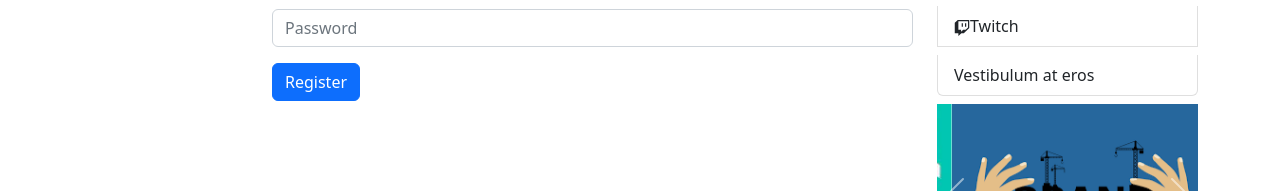
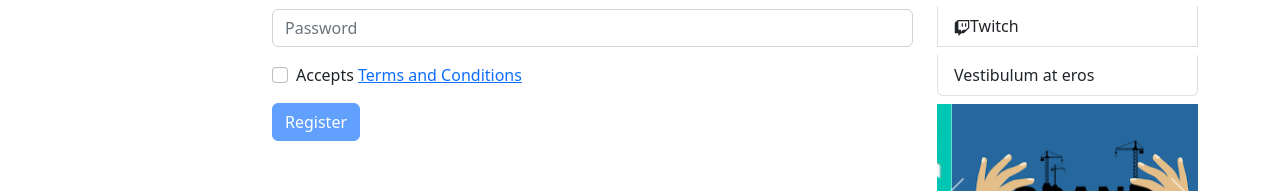
Before and after one commit to Melon-ali/dragon-news-client, a React (Create React App) app: page /register in a window 1280 px wide. Shown: the part 337-528 px from the top of the page. Built offline with nearby package versions, Linux system fonts and the light colour scheme; no server answers.

Commit message:
dragon news update

```diff
--- a/src/Pages/Login/Login/Login.js
+++ b/src/Pages/Login/Login/Login.js
@@ -1,14 +1,16 @@
-import React, { useContext } from 'react';
+import React, { useContext, useState } from 'react';
 import Button from 'react-bootstrap/Button';
 import Form from 'react-bootstrap/Form';
 import { AuthContext } from '../../../contexts/AuthProvider/AuthProvider';
-import { useNavigate } from 'react-router-dom';
+import { useLocation, useNavigate } from 'react-router-dom';
 
 const Login = () => {
+    const [error, setError] = useState('');
+    const {signIn} = useContext(AuthContext);
+    const navigate = useNavigate();
+    const location = useLocation();
 
-    const {signIn} = useContext(AuthContext);
-
-    const navigate = useNavigate();
+    const from = location.state?.from?.pathname || '/';
 
     const handleSubmit = event => {
         event.preventDefault();
@@ -21,11 +23,13 @@
         .then(result => {
             const user = result.user;
             console.log(user);
+            setError('');
             form.reset();
-            navigate('/')
+            navigate(from, {replace: true})
         })
         .catch(error => {
-            console.error(error)
+            console.error(error);
+            setError(error.message)
         })
     }
 
@@ -46,7 +50,7 @@
                 Login
             </Button>
             <Form.Text className="text-danger">
-
+               {error}
             </Form.Text>
         </Form>
     );
--- a/src/Pages/Login/Register/Register.js
+++ b/src/Pages/Login/Register/Register.js
@@ -1,11 +1,13 @@
-import React, { useContext } from 'react';
+import React, { useContext, useState } from 'react';
 import Button from 'react-bootstrap/Button';
 import Form from 'react-bootstrap/Form';
 import { AuthContext } from '../../../contexts/AuthProvider/AuthProvider';
+import { Link } from 'react-router-dom';
 
 const Register = () => {
-
-    const {createUser} = useContext(AuthContext);
+    const [error, setError] = useState('');
+    const [accepted, setAccepted] = useState(false);
+    const {createUser, updateUserProfile} = useContext(AuthContext);
 
     const handleSubmit = event => {
         event.preventDefault();
@@ -14,17 +16,33 @@
         const photoURL = form.photoURL.value;
         const email = form.email.value;
         const password = form.password.value;
-        console.log(name, photoURL, email, password);
 
         createUser(email, password)
         .then(result => {
             const user = result.user;
             console.log(user);
+            setError('');
             form.reset();
+            handleUpdateUserProfile(name, photoURL)
         })
         .catch(error => {
-            console.error(error)
+            console.error(error);
+            setError(error.message)
         })
+    }
+
+    const handleUpdateUserProfile = (name, photoURL) => {
+        const profile = {
+            displayName: name,
+            photoURL: photoURL
+        }
+        updateUserProfile(profile)
+        .then(() => {})
+        .catch(error => console.error(error))
+    }
+
+    const handleAccepted = event => {
+        setAccepted(event.target.checked)
     }
 
     return (
@@ -43,17 +61,22 @@
                 <Form.Label>Email address</Form.Label>
                 <Form.Control name='email' type="email" placeholder="Enter email" required/>
             </Form.Group>
-
             <Form.Group className="mb-3" controlId="formBasicPassword">
                 <Form.Label>Password</Form.Label>
                 <Form.Control name='password' type="password" placeholder="Password" required/>
             </Form.Group>
+            <Form.Group className="mb-3" controlId="formBasicCheckbox">
+                <Form.Check
+                type="checkbox"
+                onClick={handleAccepted}
+                label={<>Accepts <Link to='/terms'>Terms and Conditions</Link> </>} />
+            </Form.Group>
 
-            <Button variant="primary" type="submit">
+            <Button variant="primary" type="submit" disabled={!accepted}>
                 Register
             </Button>
             <Form.Text className="text-danger">
-
+               {error}
             </Form.Text>
         </Form>
     );
--- /dev/null
+++ b/src/Pages/Others/TermsAndConditions/TermsAndConditions.js
@@ -0,0 +1,13 @@
+import React from 'react';
+import { Link } from 'react-router-dom';
+
+const TermsAndConditions = () => {
+    return (
+        <div>
+            <h3>Here is Our terms and Conditions</h3>
+            <p>Go Back To: <Link to='/register'>Register</Link></p>
+        </div>
+    );
+};
+
+export default TermsAndConditions;
--- /dev/null
+++ b/src/Routes/PrivateRoute/PrivateRoute.js
@@ -0,0 +1,22 @@
+import React, { useContext } from 'react';
+import { AuthContext } from '../../contexts/AuthProvider/AuthProvider';
+import { Navigate, useLocation } from 'react-router-dom';
+import { Spinner } from 'react-bootstrap';
+
+const PrivateRoute = ({children}) => {
+
+    const {user, loading} = useContext(AuthContext);
+    const location = useLocation();
+
+    if(loading){
+        return <Spinner animation="border" variant="primary" />
+    }
+
+    if(!user){
+        return <Navigate to='/login' state={{from: location}} replace></Navigate>
+    }
+
+    return children;
+};
+
+export default PrivateRoute;
--- a/src/contexts/AuthProvider/AuthProvider.js
+++ b/src/contexts/AuthProvider/AuthProvider.js
@@ -1,5 +1,5 @@
 import React, { createContext, useEffect, useState } from 'react';
-import {createUserWithEmailAndPassword, getAuth, onAuthStateChanged, signInWithEmailAndPassword, signInWithPopup, signOut} from 'firebase/auth';
+import {createUserWithEmailAndPassword, getAuth, onAuthStateChanged, signInWithEmailAndPassword, signInWithPopup, signOut, updateProfile} from 'firebase/auth';
 import app from '../../firebase/firebase.config';
 export const AuthContext = createContext();
 
@@ -7,31 +7,55 @@
 
 const AuthProvider = ({children}) => {
     const [user, setUser] = useState(null);
+    const [loading, setLoading] = useState(true);
 
     const providerLogin = (provider) => {
+        setLoading(true);
         return signInWithPopup(auth, provider);
     }
 
     const createUser = (email, password) => {
+        setLoading(true);
         return createUserWithEmailAndPassword(auth, email, password)
     }
 
     const signIn = (email, password) => {
+        setLoading(true);
         return signInWithEmailAndPassword(auth, email, password)
     }
 
+    const updateUserProfile = (profile) => {
+        return updateProfile(auth.currentUser, profile)
+    }
+
     const logOut = () => {
+        setLoading(true);
         return signOut(auth);
     }
 
     useEffect(() => {
-        onAuthStateChanged(auth , (currentUser) => {
+        const unsubscribe = onAuthStateChanged(auth , (currentUser) => {
             console.log('current user state change', currentUser)
             setUser(currentUser);
-        })
+            setLoading(false);
+        });
+
+        return () => {
+            unsubscribe();
+        }
+
     },[])
 
-    const authInfo = {user, providerLogin, logOut, createUser, signIn}
+    const authInfo = {
+        updateUserProfile,
+        user,
+        loading,
+        providerLogin,
+        logOut,
+        createUser,
+        signIn
+    };
+
     return (
         <AuthContext.Provider value={authInfo}>
             {children}
```
Also changed, not shown: src/Routes/Routes/Routes.js (+7 -1 lines).
